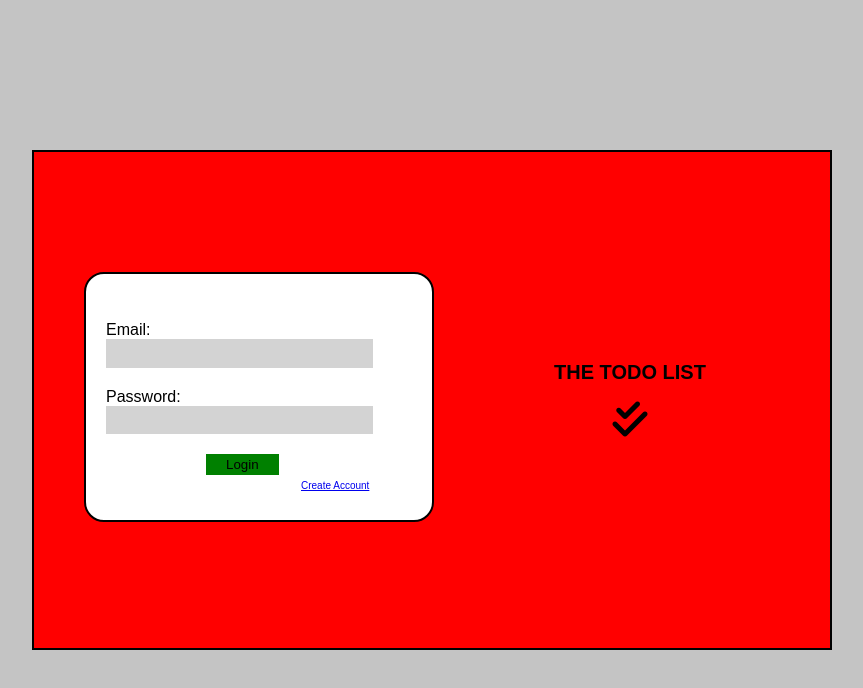
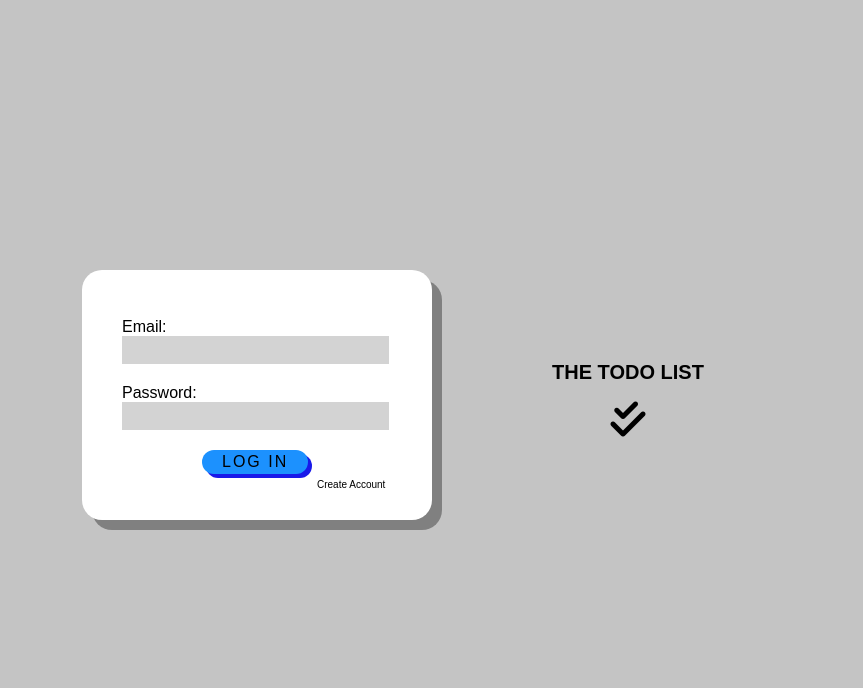
Before and after one commit to AyishaAlli/TodoList, a plain HTML site: page index.html in a window 1280 px wide. Shown: the whole page, without its empty margins (208-1071 px from the left). Drawn offline with Linux system fonts and the light colour scheme.

Commit message:
finished styling log in page

```diff
--- a/index.html
+++ b/index.html
@@ -22,7 +22,7 @@
             <input type="password" id="pw" name="password">
         </div>
 
-        <button id="logInBtn">Login</button>
+        <button id="logInBtn">LOG IN</button>
     </form>
     <p><a href="#" id="createNewAcc">Create Account</a></p>
     </div>
--- a/style.css
+++ b/style.css
@@ -10,14 +10,12 @@ body{
 }
 .container{
     display: flex;
-    border: 2px black solid;
     position: fixed;
     top: 50%;
     left: 50%;
     transform: translate(-50%, -50%);
     width: 800px;
     height: 500px;
-    background: red;
 }
 
 .leftContainer, .email, .password, .logInBtn{
@@ -36,7 +34,7 @@ margin: 20px 0px 20px 0px
     top: 200px;
     padding: 20px;
     margin-right: 100px;
-    border: 2px black solid;
+    box-shadow: 10px 10px grey;
     border-radius: 20px;
 
 }
@@ -59,11 +57,36 @@ font-size: 10px;
 }
 
 #logInBtn{
-text-align: center;
-margin-left: 100px;
+outline: none;
+border: none;
+cursor: pointer;
+text-transform: uppercase;
+letter-spacing: 2px;
 padding: 3px 20px 3px 20px;
-background-color: green;
-border: 1px;
+margin: 0 auto ;
+font-size: 16px;
+display: block;
+position: relative;
+text-align: center ;
+box-shadow: 0 ;
+background-color: #1c91fe;
+box-shadow: 4px 4px rgb(25, 25, 233);
+border-radius:20px ;
+margin-left: 80px;
+}
+/*ADDS THE CLICK EFFECT WHEN BEING HOVERED/CLICKED ON*/
+#logInBtn:hover{
+    box-shadow: 3px 3px rgb(25, 25, 233);
+    top: 2px;
+}
+#logInBtn:active{
+    box-shadow: none;
+    top: 6px;
+}
+
+
+form{
+padding-left: 20px;
 }
 
 i{
@@ -71,6 +94,12 @@ i{
     margin-top: 15px;
 }
 #createNewAcc{
-    margin-left: 195px;
+    margin-left: 215px;
     font-size: 10px;
+    text-decoration: none;
+    color: black;
 }
+
+#createNewAcc:hover{
+color: blue;
+}
```
